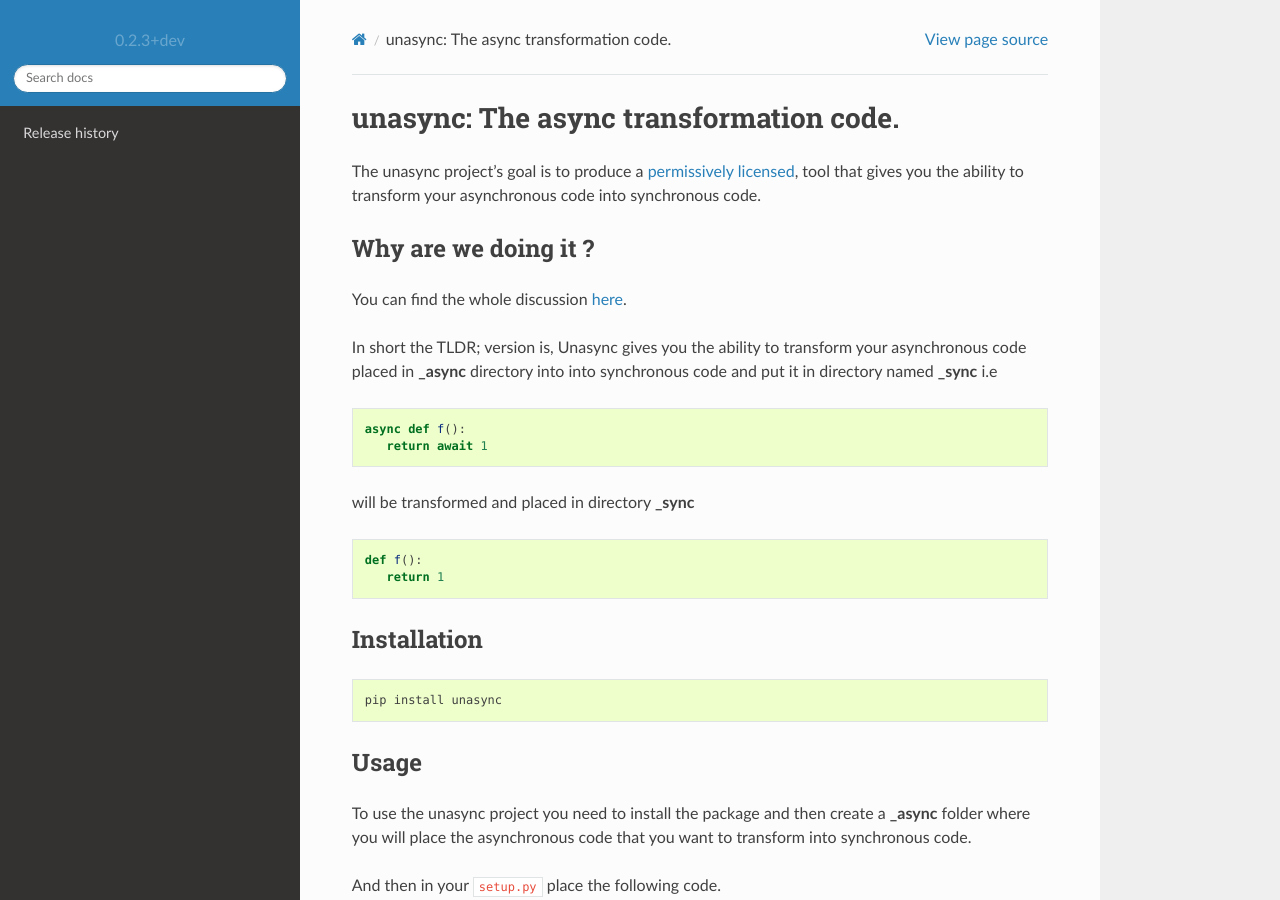
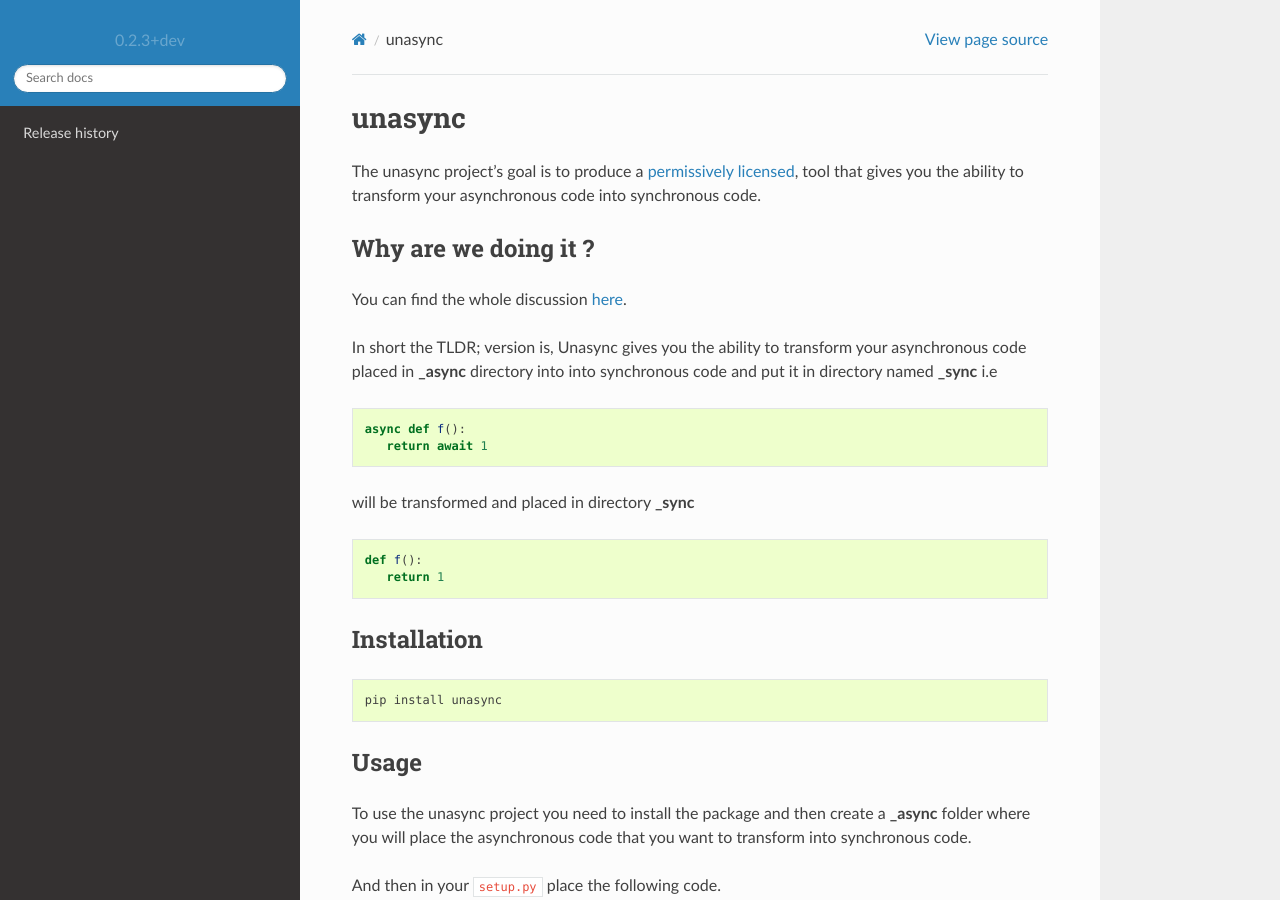
Before and after one commit to python-trio/unasync, a Sphinx documentation site: the page built from docs/source/index.rst, in a window 1280 px wide and 900 px high. Built offline with Sphinx 7.4.7 and the Read the Docs theme 2.0.0, drawn with Linux system fonts in a browser that asks for light colours.

Commit message:
Remove line The async transformation code.

```diff
--- a/docs/source/index.rst
+++ b/docs/source/index.rst
@@ -4,9 +4,9 @@
    contain the root `toctree` directive.
 
 
-=======================================
-unasync: The async transformation code.
-=======================================
+=======
+unasync
+=======
 
 The unasync project's goal is to produce a `permissively licensed <https://github.com/python-trio/unasync/blob/master/LICENSE>`__,
 tool that gives you the ability to transform your
```
